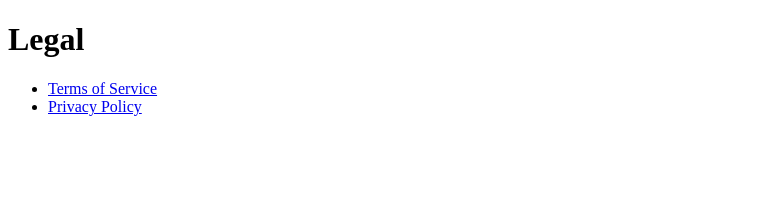
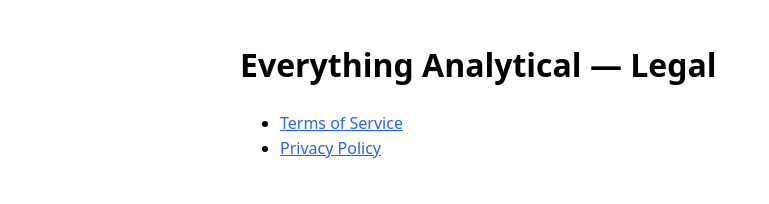
Before and after one commit to KingKemthebest/social-ai-legal, a plain HTML site: page index.html in a window 1280 px wide. Shown: the whole page, without its empty margins (0-769 px from the left). Drawn offline with Linux system fonts and the light colour scheme.

Commit message:
Update index.html

```diff
--- a/index.html
+++ b/index.html
@@ -1,7 +1,21 @@
-<!doctype html><meta charset="utf-8">
-<title>Legal</title>
-<h1>Legal</h1>
-<ul>
-  <li><a href="terms.html">Terms of Service</a></li>
-  <li><a href="privacy.html">Privacy Policy</a></li>
-</ul>
+<!doctype html>
+<html lang="en">
+<head>
+  <meta charset="utf-8" />
+  <title>Everything Analytical – Legal</title>
+  <meta name="viewport" content="width=device-width, initial-scale=1" />
+  <!-- If TikTok asks for site verification, paste their meta tag BELOW this line -->
+  <!-- <meta name="tiktok-site-verification" content="PASTE_TOKEN_HERE"> -->
+  <style>
+    body{max-width:800px;margin:40px auto;font-family:system-ui,Segoe UI,Roboto,Helvetica,Arial,sans-serif;line-height:1.55}
+    a{color:#2563eb}
+  </style>
+</head>
+<body>
+  <h1>Everything Analytical — Legal</h1>
+  <ul>
+    <li><a href="terms.html">Terms of Service</a></li>
+    <li><a href="privacy.html">Privacy Policy</a></li>
+  </ul>
+</body>
+</html>
```
